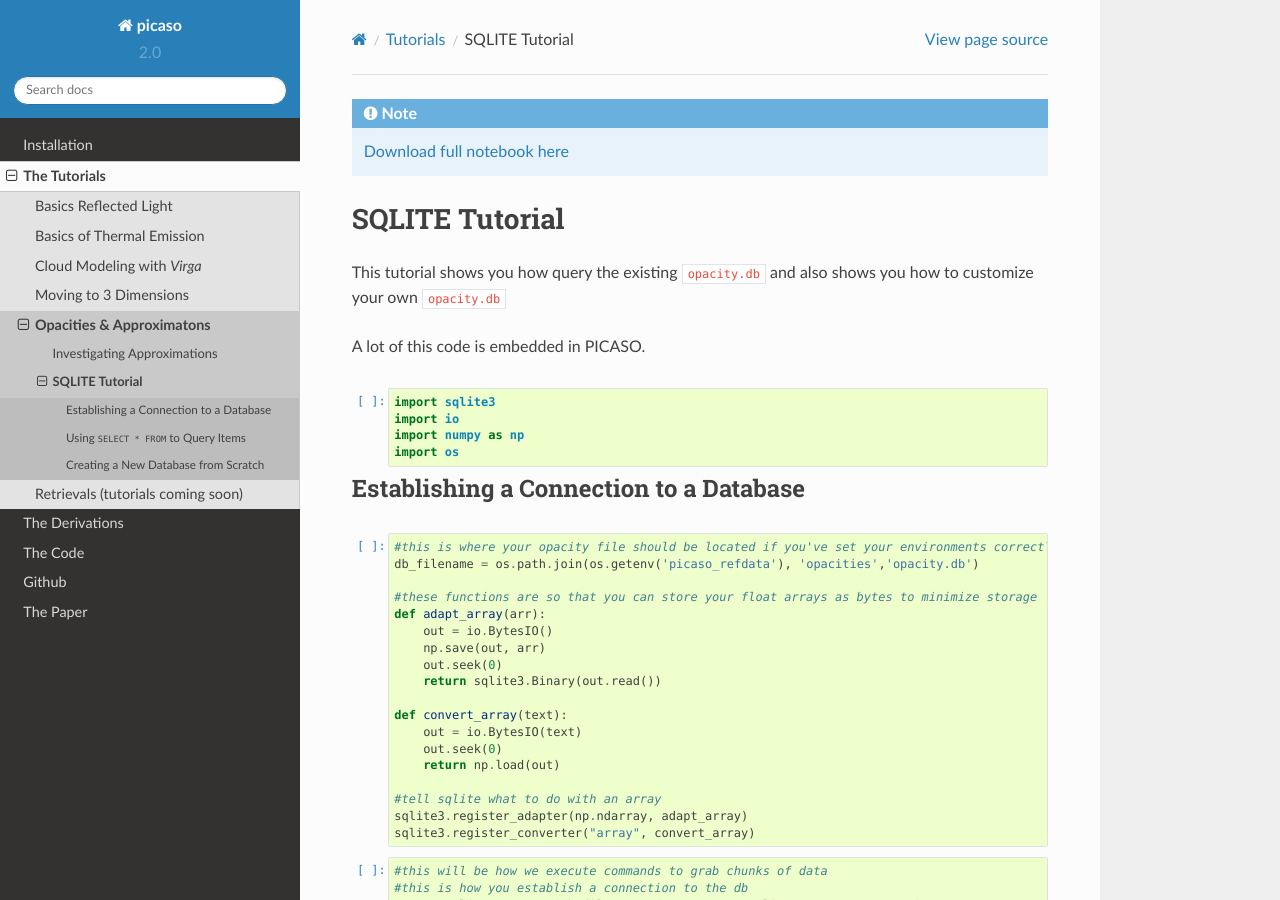
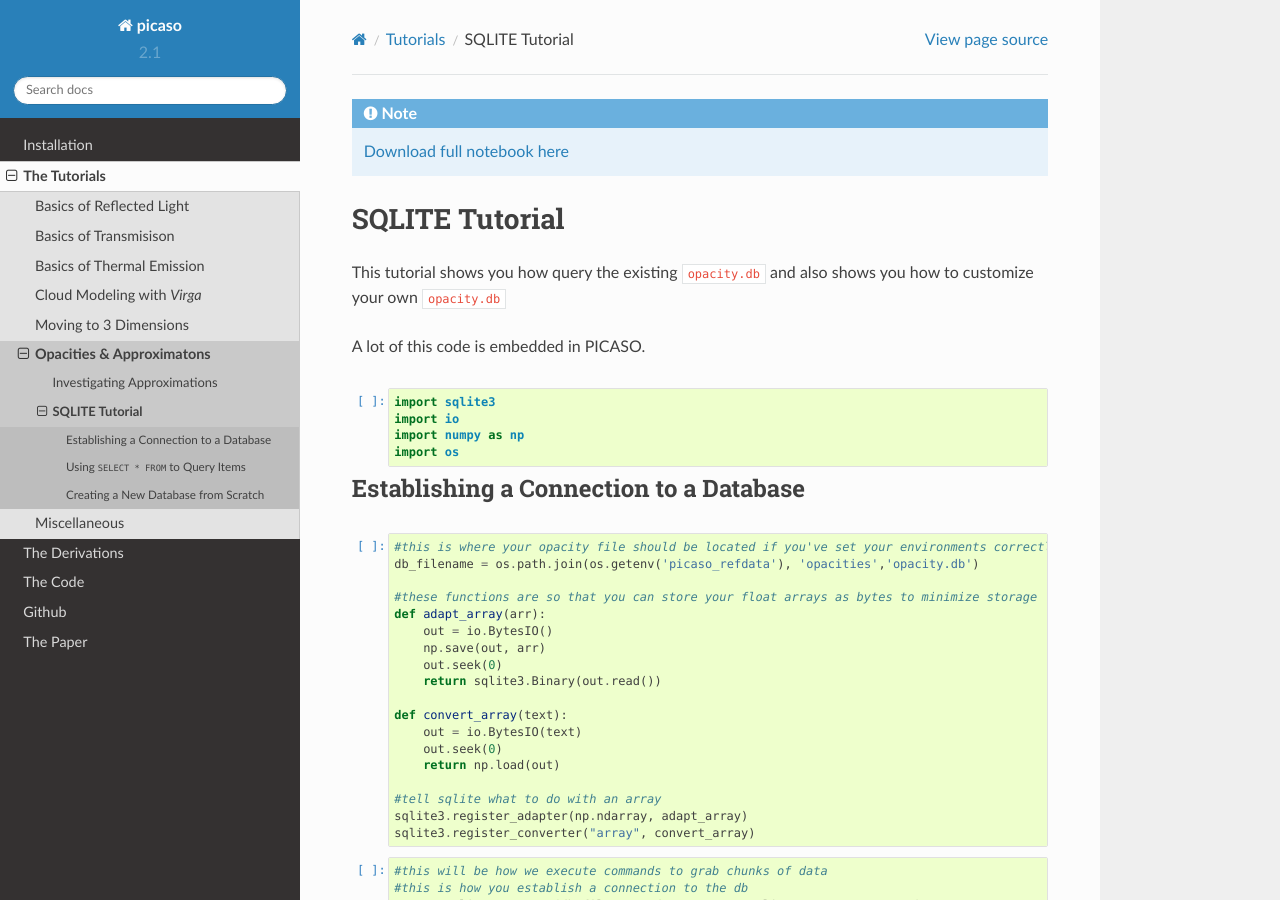
Before and after one commit to natashabatalha/picaso, a Sphinx documentation site: the page built from docs/notebooks/11_Sqlite3Tutorial.ipynb, in a window 1280 px wide and 900 px high. Built offline with Sphinx 7.4.7 and the Read the Docs theme 2.0.0, drawn with Linux system fonts in a browser that asks for light colours; pages that are not in the unit, such as notebooks, are missing from menus.

Commit message:
updated docs

```diff
--- a/docs/conf.py
+++ b/docs/conf.py
@@ -65,9 +65,9 @@ author = 'Natasha E. Batalha'
 # built documents.
 #
 # The short X.Y version.
-version = '2.0'
+version = '2.1'
 # The full version, including alpha/beta/rc tags.
-release = '2.0'
+release = '2.1'
 
 # The language for content autogenerated by Sphinx. Refer to documentation
 # for a list of supported languages.
--- a/docs/tutorials.rst
+++ b/docs/tutorials.rst
@@ -1,8 +1,8 @@
 Tutorials
 =========
 
-Basics Reflected Light
-----------------------
+Basics of Reflected Light
+-------------------------
 
 .. toctree::
    :maxdepth: 2
@@ -12,6 +12,13 @@ Basics Reflected Light
    Adding Surface Reflectivity </notebooks/3_AddingSurfaceReflectivity.ipynb>
    Plot Diagnostics </notebooks/4_PlotDiagnostics.ipynb>
 
+Basics of Transmisison
+----------------------
+
+.. toctree::
+   :maxdepth: 2
+
+   Transmission Spectroscopy Exoplanets </notebooks/5_AddingTransitSpectrum.ipynb>
 
 Basics of Thermal Emission
 --------------------------
@@ -48,11 +55,10 @@ Opacities & Approximatons
    Investigating Approximations  </notebooks/10_AnalyzingApproximations.ipynb>
    SQLITE Tutorial </notebooks/11_Sqlite3Tutorial.ipynb>
 
-
-Retrievals (tutorials coming soon)
-----------------------------------
+Miscellaneous
+-------------
 
 .. toctree::
    :maxdepth: 2
 
-   Retrievals </notebooks/9_Retrievals.ipynb>
+   FAQs </notebooks/FAQs.ipynb>
```
Also changed, not shown: docs/index.rst (+4 -13 lines), docs/usecases.png (added).
